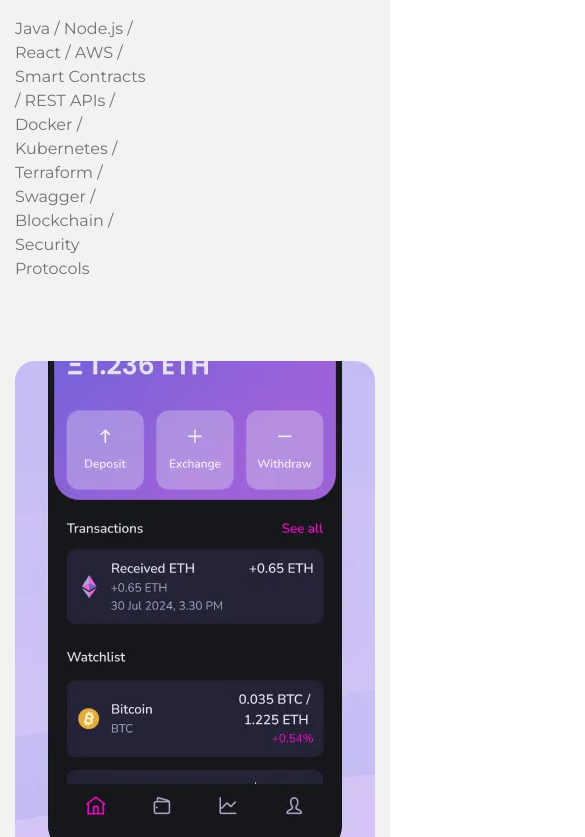
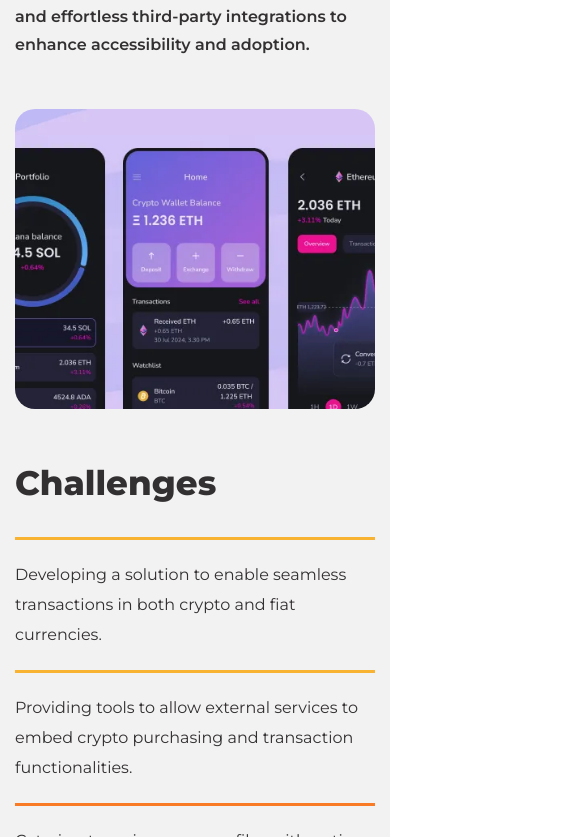
Before and after one commit to skabanets/sonomics, a React (Vite) app: page /case-studies/advancing-crypto-innovation in a window 390 px wide. Shown: the part 1163-2000 px from the top of the page, 585 px wide, since content can reach past the window. Built offline with nearby package versions, Linux system fonts and the light colour scheme; no server answers.

Commit message:
Add adaptive for case-studies sections and components

```diff
--- a/src/components/FunctionalModuleCard.tsx
+++ b/src/components/FunctionalModuleCard.tsx
@@ -6,7 +6,7 @@ interface FunctionalModuleCardProps {
 
 export const FunctionalModuleCard = ({ module }: FunctionalModuleCardProps) => {
   return (
-    <div className="flex h-[318px] w-[410px] flex-col gap-[20px] rounded-[10px] border border-solid border-blackBgColor bg-formFieldBgColor p-[30px]">
+    <div className="flex h-[340px] flex-col gap-[20px] rounded-[10px] border border-solid border-blackBgColor bg-formFieldBgColor p-[30px] md:w-[338px] lg:h-[318px] lg:w-[410px]">
       <h4>{module.moduleName}</h4>
       <ul className="flex flex-col gap-[10px]">
         {module.details.map((text, index) => (
--- a/src/pages/CaseStudyDetails.tsx
+++ b/src/pages/CaseStudyDetails.tsx
@@ -1,5 +1,6 @@
 import { useEffect } from "react";
 import { useNavigate, useParams } from "react-router-dom";
+import { useMediaQuery } from "react-responsive";
 
 import {
   CaseStudyChallenges,
@@ -13,15 +14,16 @@ import {
 } from "../sections";
 import { ItemsMenu } from "../components";
 
+import { useItemsMenuNavigation } from "../hooks";
 import { caseStudies, routes } from "../constants";
 import type { CaseStudyMenuItem } from "../types";
-import { useItemsMenuNavigation } from "../hooks";
 
 const CaseStudyDetails = () => {
   const { id } = useParams();
   const navigate = useNavigate();
 
   const caseStudy = caseStudies.find((caseStudy) => caseStudy.id === id);
+  const isDesktop = useMediaQuery({ query: "(min-width: 1440px)" });
 
   useEffect(() => {
     if (!caseStudy) {
@@ -64,13 +66,15 @@ const CaseStudyDetails = () => {
       <CaseStudyHero title={pageTitle} />
       {
         <div>
+          {isDesktop && (
             <ItemsMenu
               items={caseStudyOptions}
               currentIndex={currentIndex}
               handleMenuClick={handleMenuClick}
               styles="sticky top-0 opacity-100 z-50"
             />
-          <CaseStudyOverview id="overview" overview={overview} sectionImages={images.main} />
+          )}
+          <CaseStudyOverview id="overview" overview={overview} sectionImages={images} />
           <CaseStudyChallenges id="challenges" challenges={challenges} />
           {services && <CaseStudyServices id="services" services={services} />}
           {functionalModules && (
--- a/src/sections/CaseStudy/common/CaseStudyChallenges.tsx
+++ b/src/sections/CaseStudy/common/CaseStudyChallenges.tsx
@@ -1,4 +1,5 @@
 import { motion } from "framer-motion";
+import { useMediaQuery } from "react-responsive";
 
 import { Button, ContactForm, Modal } from "../../../components";
 
@@ -13,15 +14,23 @@ interface CaseStudyChallengesProps {
 export const CaseStudyChallenges = ({ id, challenges }: CaseStudyChallengesProps) => {
   const [isOpen, toggleModal, handleClickOnBackdrop] = useModal();
 
+  const isTablet = useMediaQuery({ query: "(min-width: 768px)" });
+  //  const isDesktop = useMediaQuery({ query: "(min-width: 1440px)" });
+
   return (
     <>
-      <section className="bg-letsTalkBgColor py-[80px]" id={id}>
-        <motion.div className="container flex justify-between" {...slideInWithFade}>
-          <div className="flex flex-col gap-[40px]">
+      <section className="bg-letsTalkBgColor py-[50px] lg:py-[80px]" id={id}>
+        <motion.div
+          className="container flex flex-col gap-[30px] md:flex-row md:justify-between"
+          {...slideInWithFade}
+        >
+          <div className="flex flex-col gap-[30px] lg:gap-[40px]">
             <h2>Challenges</h2>
-            <Button label="Get in Touch" className="w-[186px]" onClick={toggleModal} />
+            {isTablet && (
+              <Button label="Get in Touch" className="w-[186px]" onClick={toggleModal} />
+            )}
           </div>
-          <ul className="flex w-[810px] flex-wrap gap-x-[90px] gap-y-[60px]">
+          <ul className="flex w-[360px] flex-wrap gap-[20px] lg:w-[810px] lg:gap-x-[90px] lg:gap-y-[60px]">
             {challenges.map((challenge, index) => {
               const itemBorderColor = `border-${caseStudyColors[Math.floor(index / 2) % caseStudyColors.length]}`;
 
--- a/src/sections/CaseStudy/common/CaseStudyFunctionalModules.tsx
+++ b/src/sections/CaseStudy/common/CaseStudyFunctionalModules.tsx
@@ -1,6 +1,10 @@
+import { useRef, useState } from "react";
+import { Swiper, SwiperSlide } from "swiper/react";
+import { Navigation } from "swiper/modules";
+import { useMediaQuery } from "react-responsive";
 import { motion } from "framer-motion";
 
-import { FunctionalModuleCard } from "../../../components";
+import { FunctionalModuleCard, Icon } from "../../../components";
 
 import { cardVariants, industriesContainerVariants, slideInWithFade } from "../../../constants";
 import type { FunctionalModule } from "../../../types";
@@ -14,12 +18,26 @@ export const CaseStudyFunctionalModules = ({
   id,
   functionalModules,
 }: CaseStudyFunctionalModulesProps) => {
+  const [activeSlide, setActiveSlide] = useState<FunctionalModule | null>(functionalModules[0]);
+  const swiperRef = useRef<any>(null);
+  const [isBeginning, setIsBeginning] = useState(true);
+  const [isEnd, setIsEnd] = useState(false);
+
+  const isTablet = useMediaQuery({ query: "(min-width: 768px)" });
+
+  const handleSwiper = (swiper: any) => {
+    swiperRef.current = swiper;
+    setIsBeginning(swiper.isBeginning);
+    setIsEnd(swiper.isEnd);
+  };
+
   return (
-    <section className="bg-letsTalkBgColor py-[80px]" id={id}>
+    <section className="bg-letsTalkBgColor pb-[120px] pt-[50px] md:py-[50px] lg:py-[80px]" id={id}>
       <motion.div className="container" {...slideInWithFade}>
         <h2>Functional Modules Delivered</h2>
+        {isTablet ? (
           <motion.ul
-          className="mt-[40px] flex flex-wrap gap-[25px]"
+            className="mt-[30px] flex flex-wrap gap-[25px] lg:mt-[40px]"
             variants={industriesContainerVariants}
             initial="hidden"
             whileInView="show"
@@ -31,6 +49,67 @@ export const CaseStudyFunctionalModules = ({
               </motion.li>
             ))}
           </motion.ul>
+        ) : (
+          <div className="relative mt-[30px] flex">
+            <Swiper
+              modules={[Navigation]}
+              spaceBetween={20}
+              slidesPerView={1}
+              slidesPerGroup={1}
+              loop={false}
+              onSwiper={(swiper) => handleSwiper(swiper)}
+              onSlideChange={(swiper) => {
+                setIsBeginning(swiper.isBeginning);
+                setIsEnd(swiper.isEnd);
+                setActiveSlide(functionalModules[swiper.realIndex]);
+              }}
+            >
+              {functionalModules.map((module) => (
+                <SwiperSlide key={module.moduleName} tabIndex={0}>
+                  <FunctionalModuleCard module={module as FunctionalModule} />
+                </SwiperSlide>
+              ))}
+            </Swiper>
+            {activeSlide && !isTablet && (
+              <div className="absolute bottom-[-70px] z-50 flex w-full items-center justify-between">
+                <button
+                  onClick={() => swiperRef.current?.slidePrev()}
+                  className={`group flex h-[50px] w-[50px] items-center justify-center rounded-[10px] border border-solid transition ${isBeginning ? "cursor-not-allowed border-disabledBtnColor bg-formFieldBgColor" : "border-darkBorderColor bg-navMenuBgColor hover:border-themeAccentColor focus-visible:border-themeAccentColor"}`}
+                  aria-label="Previous slide"
+                  disabled={isBeginning}
+                >
+                  <Icon
+                    id="arrow-left-bold"
+                    className={`h-[15px] w-[15px] transition ${isBeginning ? "fill-disabledBtnColor" : "fill-inverseColor group-hover:fill-themeAccentColor group-focus-visible:fill-themeAccentColor"}`}
+                  />
+                </button>
+                <div className="flex gap-[5px]">
+                  {functionalModules.map((slide, index) => (
+                    <div
+                      key={slide.moduleName}
+                      className={`h-[3px] transition ${
+                        functionalModules.indexOf(activeSlide) === index
+                          ? "w-[15px] rounded-[70px] bg-mainTextColor"
+                          : "w-[3px] rounded-full bg-secondaryLightTextColor"
+                      }`}
+                    />
+                  ))}
+                </div>
+                <button
+                  onClick={() => swiperRef.current?.slideNext()}
+                  className={`group flex h-[50px] w-[50px] items-center justify-center rounded-[10px] border border-solid transition ${isEnd ? "cursor-not-allowed border-disabledBtnColor bg-formFieldBgColor" : "border-darkBorderColor bg-navMenuBgColor hover:border-themeAccentColor focus-visible:border-themeAccentColor"}`}
+                  aria-label="Next slide"
+                  disabled={isEnd}
+                >
+                  <Icon
+                    id="arrow-right-bold"
+                    className={`h-[15px] w-[15px] transition ${isEnd ? "fill-disabledBtnColor" : "fill-inverseColor group-hover:fill-themeAccentColor group-focus-visible:fill-themeAccentColor"}`}
+                  />
+                </button>
+              </div>
+            )}
+          </div>
+        )}
       </motion.div>
     </section>
   );
--- a/src/sections/CaseStudy/common/CaseStudyOverview.tsx
+++ b/src/sections/CaseStudy/common/CaseStudyOverview.tsx
@@ -1,14 +1,15 @@
 import { useRef } from "react";
 import { motion, useScroll, useTransform } from "framer-motion";
+import { useMediaQuery } from "react-responsive";
 
 import { images } from "../../../assets";
 import { slideInWithFade } from "../../../constants";
-import type { Overview, caseStudyImage } from "../../../types";
+import type { Overview, caseStudyImages } from "../../../types";
 
 interface CaseStudyOverviewProps {
   id: string;
   overview: Overview;
-  sectionImages: caseStudyImage;
+  sectionImages: caseStudyImages;
 }
 
 export const CaseStudyOverview = ({ id, overview, sectionImages }: CaseStudyOverviewProps) => {
@@ -23,8 +24,15 @@ export const CaseStudyOverview = ({ id, overview, sectionImages }: CaseStudyOver
   const { client, technologies, description } = overview;
   const { casesImages } = images;
 
-  const img = casesImages[sectionImages.image as keyof typeof casesImages];
-  const retinaImg = casesImages[sectionImages.retinaImage as keyof typeof casesImages];
+  const isDesktop = useMediaQuery({ query: "(min-width: 1440px)" });
+
+  const image = isDesktop ? sectionImages.main.image : sectionImages.hpHorizontal.image;
+  const retinaImage = isDesktop
+    ? sectionImages.main.retinaImage
+    : sectionImages.hpHorizontal.retinaImage;
+
+  const img = casesImages[image as keyof typeof casesImages];
+  const retinaImg = casesImages[retinaImage as keyof typeof casesImages];
 
   const overviewAnimationProps = {
     ...slideInWithFade,
@@ -35,10 +43,10 @@ export const CaseStudyOverview = ({ id, overview, sectionImages }: CaseStudyOver
   };
 
   return (
-    <section className="bg-letsTalkBgColor pt-[80px]" id={id}>
+    <section className="bg-letsTalkBgColor pt-[50px] lg:pt-[80px]" id={id}>
       <motion.div className="container" {...overviewAnimationProps}>
-        <div className="flex justify-between">
-          <div className="flex w-[407px] flex-col gap-[36px]">
+        <div className="flex flex-col gap-[30px] md:flex-row md:justify-between">
+          <div className="flex w-full flex-col gap-[30px] md:w-[320px] lg:w-[407px] lg:gap-[36px]">
             <div>
               <h3>Client</h3>
               <p className="small-text mt-[15px] text-secondaryTextColor">{client}</p>
@@ -48,8 +56,9 @@ export const CaseStudyOverview = ({ id, overview, sectionImages }: CaseStudyOver
               <p className="small-text mt-[15px] text-secondaryTextColor">{technologies}</p>
             </div>
           </div>
-          <h3 className="w-[675px]">{description}</h3>
+          <h3 className="w-full md:w-[360px] lg:w-[675px]">{description}</h3>
         </div>
+        {isDesktop ? (
           <div className="relative mt-[80px] h-[500px] overflow-hidden rounded-[20px]" ref={ref}>
             <motion.img
               style={{ y }}
@@ -59,9 +68,20 @@ export const CaseStudyOverview = ({ id, overview, sectionImages }: CaseStudyOver
               width={1280}
               height={700}
               loading="lazy"
-            className="absolute left-0 top-[-100px] h-[700px] w-full rounded-[20px] object-cover"
+              className="absolute left-0 top-[-100px] h-[700px] w-[1280px] rounded-[20px] object-cover"
             />
           </div>
+        ) : (
+          <motion.img
+            srcSet={`${img} 1x, ${retinaImg} 2x`}
+            src={img}
+            alt="Case study overview image"
+            width={360}
+            height={300}
+            loading="lazy"
+            className="mt-[50px] h-[300px] w-full rounded-[20px] object-cover"
+          />
+        )}
       </motion.div>
     </section>
   );
```
Lines whose indentation alone changed are shown as unchanged.
